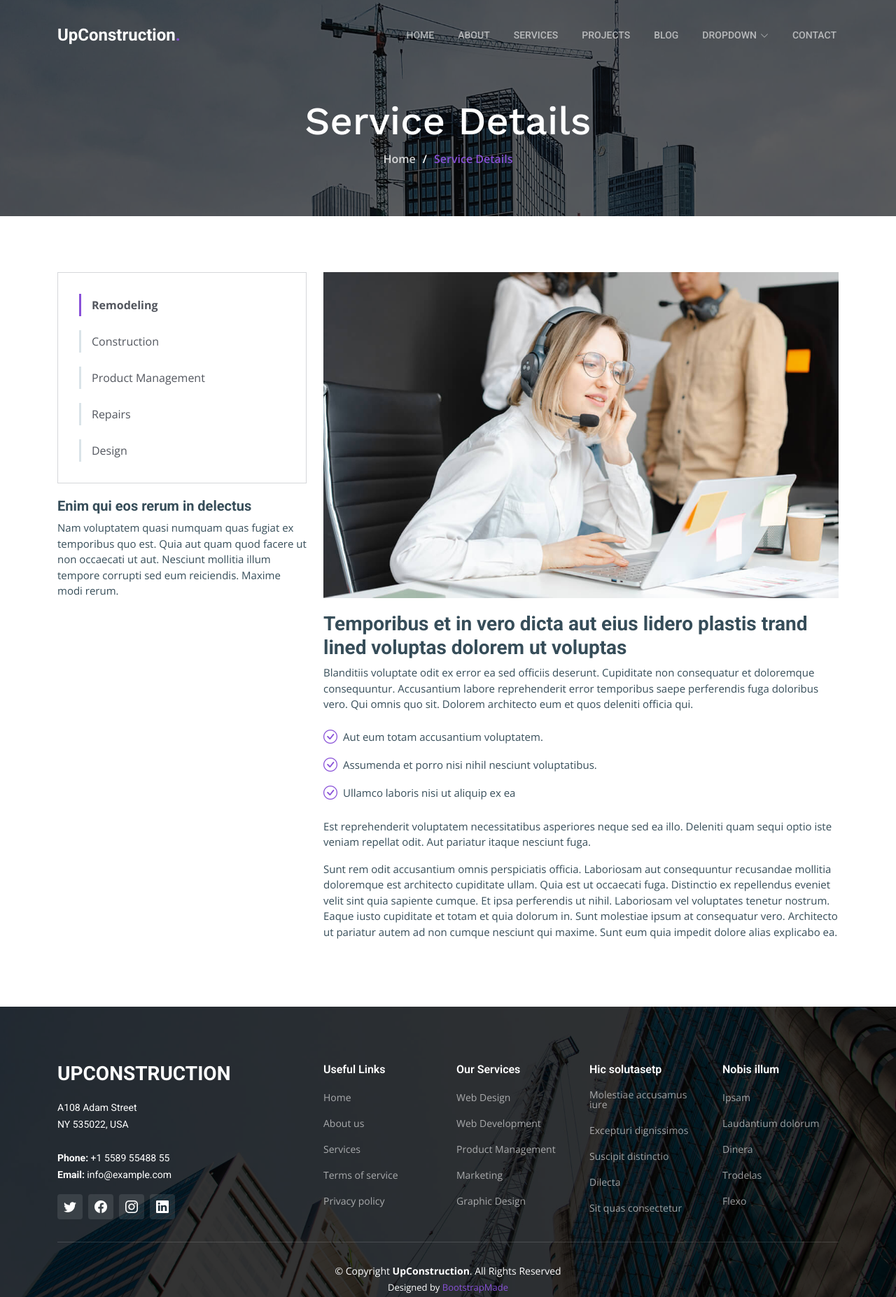
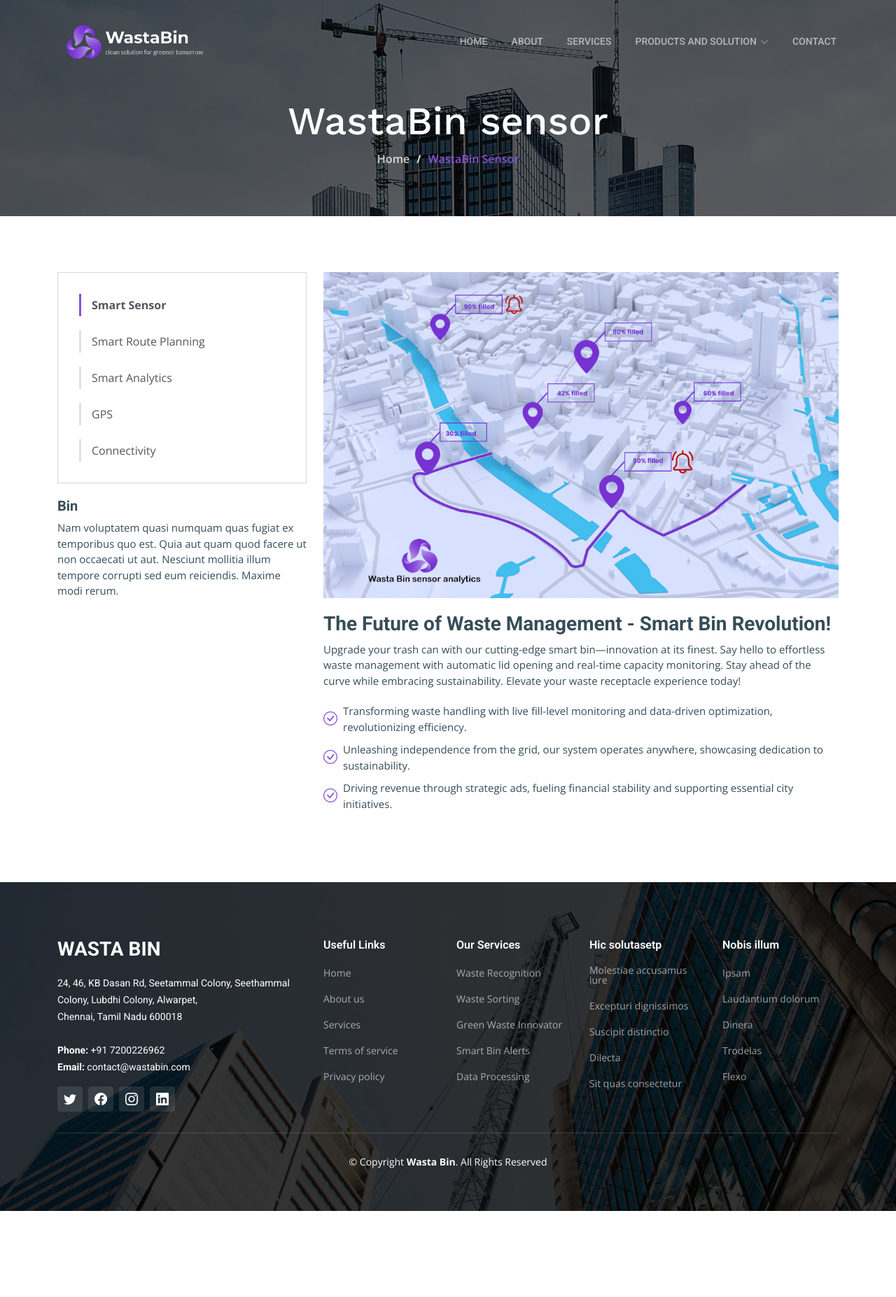
Before and after one commit to TjAthena/WastaBin, a plain HTML site: page service-details.html in a window 1280 px wide. Shown: the top 1854 px of the page at 70% size. After the commit the page ends 1731 px from the top, so only its background shows below. Drawn offline with nearby package versions, Linux system fonts and the light colour scheme.

Commit message:
sensor page adding

```diff
--- a/service-details.html
+++ b/service-details.html
@@ -5,7 +5,7 @@
   <meta charset="utf-8">
   <meta content="width=device-width, initial-scale=1.0" name="viewport">
 
-  <title>UpConstruction Bootstrap Template - Service Details</title>
+  <title>Wasta Bin</title>
   <meta content="" name="description">
   <meta content="" name="keywords">
 
@@ -46,8 +46,8 @@
 
       <a href="index.html" class="logo d-flex align-items-center">
         <!-- Uncomment the line below if you also wish to use an image logo -->
-        <!-- <img src="assets/img/logo.png" alt=""> -->
-        <h1>UpConstruction<span>.</span></h1>
+        <img src="assets/img/logo.png" alt="">
+        <!--<h1>WastaBin<span>.</span></h1>-->
       </a>
 
       <i class="mobile-nav-toggle mobile-nav-show bi bi-list"></i>
@@ -57,23 +57,23 @@
           <li><a href="index.html">Home</a></li>
           <li><a href="about.html">About</a></li>
           <li><a href="services.html">Services</a></li>
-          <li><a href="projects.html">Projects</a></li>
-          <li><a href="blog.html">Blog</a></li>
-          <li class="dropdown"><a href="#"><span>Dropdown</span> <i class="bi bi-chevron-down dropdown-indicator"></i></a>
+          <!--<li><a href="projects.html">Projects</a></li>
+          <li><a href="blog.html">Blog</a></li>-->
+          <li class="dropdown"><a href="#"><span>Products and Solution</span> <i class="bi bi-chevron-down dropdown-indicator"></i></a>
             <ul>
-              <li><a href="#">Dropdown 1</a></li>
-              <li class="dropdown"><a href="#"><span>Deep Dropdown</span> <i class="bi bi-chevron-down dropdown-indicator"></i></a>
+              <li><a href="#">Smart Solar Trash Bin</a></li>
+              <!--<li class="dropdown"><a href="#"><span>Deep Dropdown</span> <i class="bi bi-chevron-down dropdown-indicator"></i></a>
                 <ul>
                   <li><a href="#">Deep Dropdown 1</a></li>
-                  <li><a href="#">Deep Dropdown 2</a></li>
+                  <li><a href="#"></a></li>
                   <li><a href="#">Deep Dropdown 3</a></li>
                   <li><a href="#">Deep Dropdown 4</a></li>
                   <li><a href="#">Deep Dropdown 5</a></li>
                 </ul>
-              </li>
-              <li><a href="#">Dropdown 2</a></li>
-              <li><a href="#">Dropdown 3</a></li>
-              <li><a href="#">Dropdown 4</a></li>
+              </li>-->
+              <li><a href="service-details.html">WastaBin Sensor</a></li>
+              <li><a href="#">Remote Management</a></li>
+              <li><a href="#">Advertising services</a></li>
             </ul>
           </li>
           <li><a href="contact.html">Contact</a></li>
@@ -89,10 +89,10 @@
     <div class="breadcrumbs d-flex align-items-center" style="background-image: url('assets/img/breadcrumbs-bg.jpg');">
       <div class="container position-relative d-flex flex-column align-items-center" data-aos="fade">
 
-        <h2>Service Details</h2>
+        <h2>WastaBin sensor</h2>
         <ol>
           <li><a href="index.html">Home</a></li>
-          <li>Service Details</li>
+          <li>WastaBin Sensor</li>
         </ol>
 
       </div>
@@ -106,34 +106,28 @@
 
           <div class="col-lg-4">
             <div class="services-list">
-              <a href="#" class="active">Remodeling</a>
-              <a href="#">Construction</a>
-              <a href="#">Product Management</a>
-              <a href="#">Repairs</a>
-              <a href="#">Design</a>
+              <a href="#" class="active">Smart Sensor</a>
+              <a href="#">Smart Route Planning</a>
+              <a href="#">Smart Analytics</a>
+              <a href="#">GPS</a>
+              <a href="#">Connectivity</a>
             </div>
 
-            <h4>Enim qui eos rerum in delectus</h4>
+            <h4>Bin </h4>
             <p>Nam voluptatem quasi numquam quas fugiat ex temporibus quo est. Quia aut quam quod facere ut non occaecati ut aut. Nesciunt mollitia illum tempore corrupti sed eum reiciendis. Maxime modi rerum.</p>
           </div>
 
           <div class="col-lg-8">
-            <img src="assets/img/services.jpg" alt="" class="img-fluid services-img">
-            <h3>Temporibus et in vero dicta aut eius lidero plastis trand lined voluptas dolorem ut voluptas</h3>
+            <img src="assets/img/sensordata.png" alt="" class="img-fluid services-img">
+            <h3>The Future of Waste Management - Smart Bin Revolution!</h3>
             <p>
-              Blanditiis voluptate odit ex error ea sed officiis deserunt. Cupiditate non consequatur et doloremque consequuntur. Accusantium labore reprehenderit error temporibus saepe perferendis fuga doloribus vero. Qui omnis quo sit. Dolorem architecto eum et quos deleniti officia qui.
+              Upgrade your trash can with our cutting-edge smart bin—innovation at its finest. Say hello to effortless waste management with automatic lid opening and real-time capacity monitoring. Stay ahead of the curve while embracing sustainability. Elevate your waste receptacle experience today!
             </p>
             <ul>
-              <li><i class="bi bi-check-circle"></i> <span>Aut eum totam accusantium voluptatem.</span></li>
-              <li><i class="bi bi-check-circle"></i> <span>Assumenda et porro nisi nihil nesciunt voluptatibus.</span></li>
-              <li><i class="bi bi-check-circle"></i> <span>Ullamco laboris nisi ut aliquip ex ea</span></li>
+              <li><i class="bi bi-check-circle"></i> <span>Transforming waste handling with live fill-level monitoring and data-driven optimization, revolutionizing efficiency.</span></li>
+              <li><i class="bi bi-check-circle"></i> <span>Unleashing independence from the grid, our system operates anywhere, showcasing dedication to sustainability.</span></li>
+              <li><i class="bi bi-check-circle"></i> <span>Driving revenue through strategic ads, fueling financial stability and supporting essential city initiatives.</span></li>
             </ul>
-            <p>
-              Est reprehenderit voluptatem necessitatibus asperiores neque sed ea illo. Deleniti quam sequi optio iste veniam repellat odit. Aut pariatur itaque nesciunt fuga.
-            </p>
-            <p>
-              Sunt rem odit accusantium omnis perspiciatis officia. Laboriosam aut consequuntur recusandae mollitia doloremque est architecto cupiditate ullam. Quia est ut occaecati fuga. Distinctio ex repellendus eveniet velit sint quia sapiente cumque. Et ipsa perferendis ut nihil. Laboriosam vel voluptates tenetur nostrum. Eaque iusto cupiditate et totam et quia dolorum in. Sunt molestiae ipsum at consequatur vero. Architecto ut pariatur autem ad non cumque nesciunt qui maxime. Sunt eum quia impedit dolore alias explicabo ea.
-            </p>
           </div>
 
         </div>
@@ -152,28 +146,28 @@
 
           <div class="col-lg-4 col-md-6">
             <div class="footer-info">
-              <h3>UpConstruction</h3>
+              <h3>Wasta Bin</h3>
               <p>
-                A108 Adam Street <br>
-                NY 535022, USA<br><br>
-                <strong>Phone:</strong> +1 5589 55488 55<br>
-                <strong>Email:</strong> info@example.com<br>
+                24, 46, KB Dasan Rd, Seetammal Colony, Seethammal Colony, Lubdhi Colony, Alwarpet, <br>
+                Chennai, Tamil Nadu 600018<br><br>
+                <strong>Phone:</strong> +91 7200226962<br>
+                <strong>Email:</strong> contact@wastabin.com<br>
               </p>
               <div class="social-links d-flex mt-3">
-                <a href="#" class="d-flex align-items-center justify-content-center"><i class="bi bi-twitter"></i></a>
-                <a href="#" class="d-flex align-items-center justify-content-center"><i class="bi bi-facebook"></i></a>
-                <a href="#" class="d-flex align-items-center justify-content-center"><i class="bi bi-instagram"></i></a>
-                <a href="#" class="d-flex align-items-center justify-content-center"><i class="bi bi-linkedin"></i></a>
+                <a href="https://www.youtube.com/" class="d-flex align-items-center justify-content-center"><i class="bi bi-twitter"></i></a>
+                <a href="https://www.facebook.com/profile.php?id=61556389708432" class="d-flex align-items-center justify-content-center"><i class="bi bi-facebook"></i></a>
+                <a href="https://www.instagram.com/_wastabin_2024?igsh=MXFuMjh2d3pkeXJzaQ==" class="d-flex align-items-center justify-content-center"><i class="bi bi-instagram"></i></a>
+                <a href="https://www.linkedin.com/company/wastabin/" class="d-flex align-items-center justify-content-center"><i class="bi bi-linkedin"></i></a>
               </div>
             </div>
-          </div><!-- End footer info column-->
+          </div><!-- End footer info column -->
 
           <div class="col-lg-2 col-md-3 footer-links">
             <h4>Useful Links</h4>
             <ul>
-              <li><a href="#">Home</a></li>
-              <li><a href="#">About us</a></li>
-              <li><a href="#">Services</a></li>
+              <li><a href="index.html">Home</a></li>
+              <li><a href="about.html">About us</a></li>
+              <li><a href="services.html">Services</a></li>
               <li><a href="#">Terms of service</a></li>
               <li><a href="#">Privacy policy</a></li>
             </ul>
@@ -182,11 +176,11 @@
           <div class="col-lg-2 col-md-3 footer-links">
             <h4>Our Services</h4>
             <ul>
-              <li><a href="#">Web Design</a></li>
-              <li><a href="#">Web Development</a></li>
-              <li><a href="#">Product Management</a></li>
-              <li><a href="#">Marketing</a></li>
-              <li><a href="#">Graphic Design</a></li>
+              <li><a href="#">Waste Recognition</a></li>
+              <li><a href="#">Waste Sorting</a></li>
+              <li><a href="#">Green Waste Innovator</a></li>
+              <li><a href="#">Smart Bin Alerts</a></li>
+              <li><a href="#">Data Processing</a></li>
             </ul>
           </div><!-- End footer links column-->
 
@@ -219,14 +213,14 @@
     <div class="footer-legal text-center position-relative">
       <div class="container">
         <div class="copyright">
-          &copy; Copyright <strong><span>UpConstruction</span></strong>. All Rights Reserved
+          &copy; Copyright <strong><span>Wasta Bin</span></strong>. All Rights Reserved
         </div>
-        <div class="credits">
-          <!-- All the links in the footer should remain intact. -->
+        <!--<div class="credits">
+           All the links in the footer should remain intact. -->
           <!-- You can delete the links only if you purchased the pro version. -->
           <!-- Licensing information: https://bootstrapmade.com/license/ -->
           <!-- Purchase the pro version with working PHP/AJAX contact form: https://bootstrapmade.com/upconstruction-bootstrap-construction-website-template/ -->
-          Designed by <a href="https://bootstrapmade.com/">BootstrapMade</a>
+          <!--Designed by <a href="https://bootstrapmade.com/">BootstrapMade</a>-->
         </div>
       </div>
     </div>
```
Also changed, not shown: index.html (+1 -1 lines), assets/img/sensordata.png (added).
